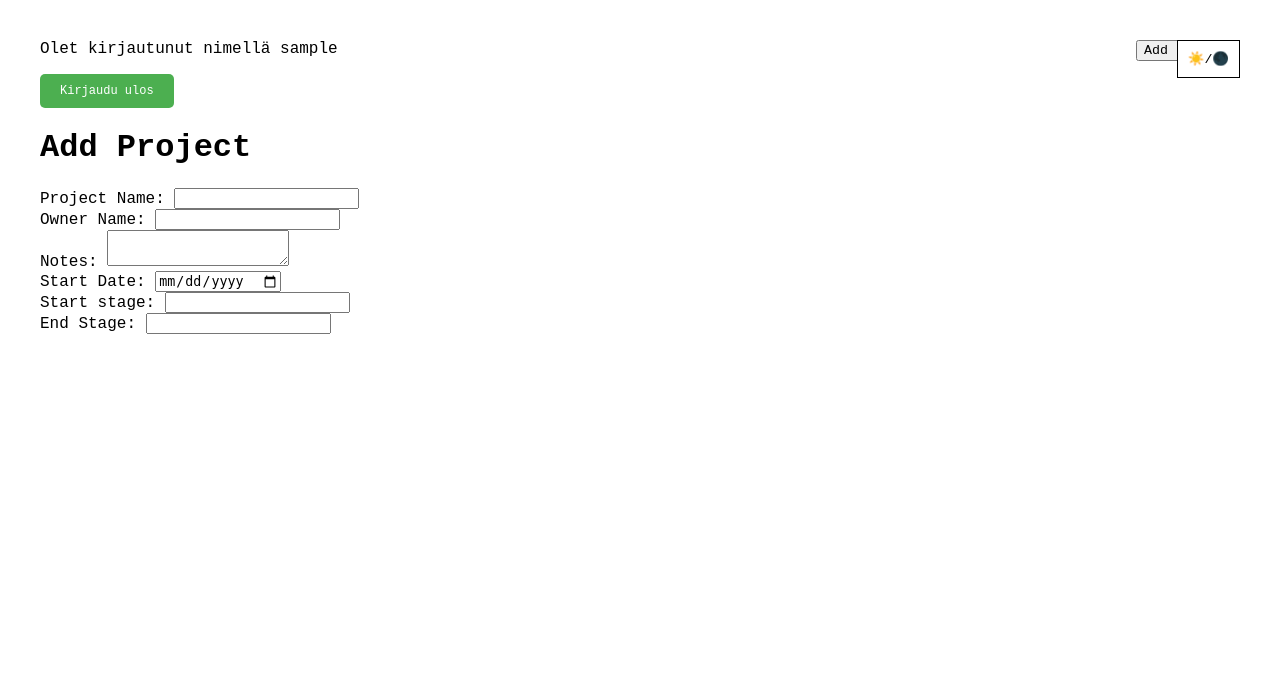
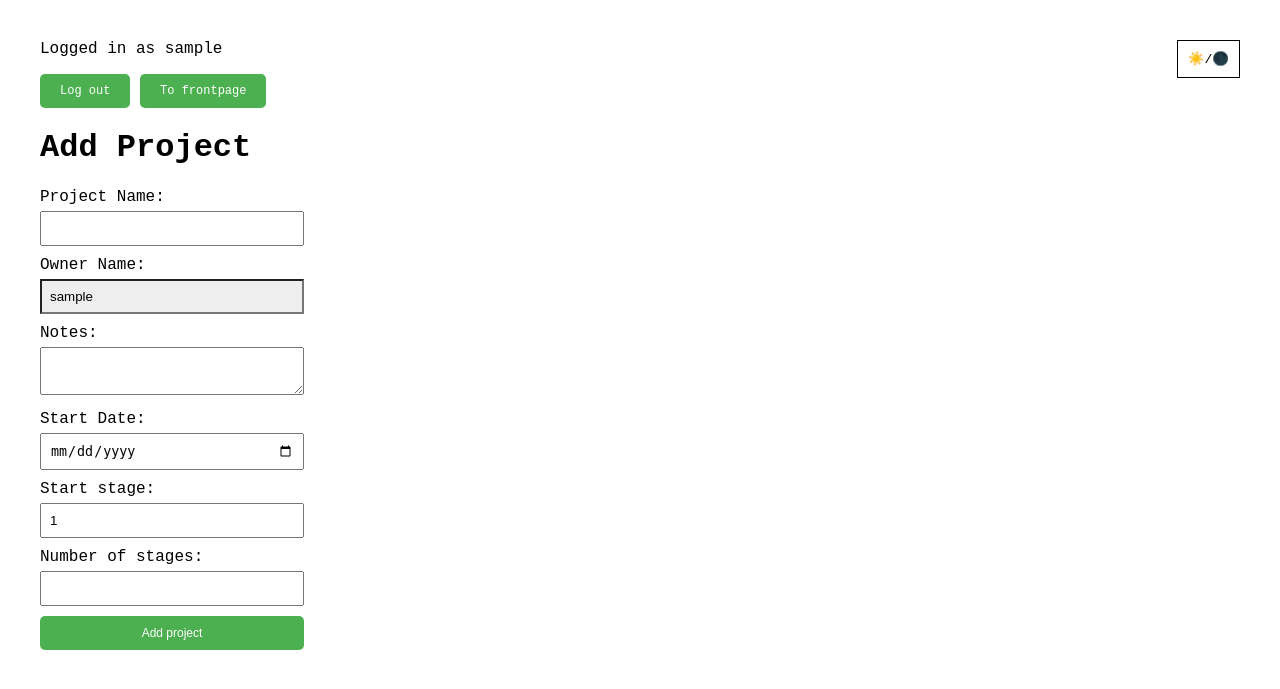
Before and after one commit to attepajula/Web-tietokanta, a Flask app: page /projects in a window 1280 px wide. Shown: the top 689 px of the page. Run offline with Flask 3, Linux system fonts and the light colour scheme; the visitor is signed in with stand-in values (Sample User, id 1).

Commit message:
Switched to English

```diff
--- a/app.py
+++ b/app.py
@@ -49,15 +49,16 @@ def add_new_user():
         try:
             db.session.execute(text(sql), {"username": username, "password": hash_value})
             db.session.commit()
-            flash("Käyttäjä luotu", "success")
+            flash("User created", "success")
         except:
-            flash("Virhe: käyttäjänimi varattu", "error")
+            flash("Username taken", "error")
 
     return redirect("/signup")
 
-@app.route("/add_project", methods=["POST"])
+@app.route("/add_project", methods=["GET", "POST"])
 def add_project():
     if request.method == "POST":
+        print("mentii")
         project_name = request.form["project_name"]
         owner_name = request.form["owner_name"]
         notes = request.form["notes"]
@@ -79,13 +80,16 @@ def add_project():
             "end_stage": end_stage
             }
 
-
-        # Run SQL
-        db.session.execute(text(sql), params)
-        # Commit changes
-        db.session.commit()
-        flash("Projektin tiedot lisätty onnistuneesti.")
-
+        try:
+            # Run SQL
+            db.session.execute(text(sql), params)
+            # Commit changes
+            db.session.commit()
+            flash("Project added success")
+        except:
+            flash("Something went wrong")
+    else:
+        print("sdfsfd")
     return redirect("/projects")
 
 
--- a/templates/projects.html
+++ b/templates/projects.html
@@ -5,6 +5,41 @@
     <meta name="viewport" content="width=device-width, initial-scale=1.0">
     <title>Projektit</title>
     <style>
+        body {
+            font-family: 'Courier New', monospace;
+            margin: 40px;
+            text-align: left;
+            margin-right: 75%; /* Lisätty margin-left sijoittamaan lomake näytön oikeaan reunaan */
+        }
+
+        label {
+            display: block;
+            margin-bottom: 5px;
+        }
+
+        input, textarea {
+            width: calc(100% - 16px);
+            padding: 8px;
+            margin-bottom: 10px;
+            box-sizing: border-box;
+        }
+
+        input[type="submit"] {
+            display: inline-block;
+            padding: 10px 20px;
+            font-size: 12px;
+            text-align: center;
+            text-decoration: none;
+            background-color: #4CAF50; /* Vihreä väri */
+            color: white;
+            border: none;
+            border-radius: 5px;
+            cursor: pointer;
+        }
+
+        input[readonly] {
+            background-color: #eee;
+        }
         a.submit-link {
             display: inline-block;
             padding: 10px 20px;
@@ -16,11 +51,6 @@
             border: none;
             border-radius: 5px;
             cursor: pointer;
-        }
-        body {
-            font-family: 'Courier New', monospace;
-            margin: 40px;
-            text-align: left;
         }
 
         button {
@@ -58,32 +88,33 @@
             </ul>
         {% endif %}
     {% endwith %}
-    <p>Olet kirjautunut nimellä {{ session.username }}</p>
-    <a href="/logout" class="submit-link">Kirjaudu ulos</a>
+    <p>Logged in as {{ session.username }}</p>
+    <a href="/logout" class="submit-link">Log out</a>
+    <a href="/" class="submit-link">To frontpage</a>
     <h1>Add Project</h1>
     <form method="POST" action="/add_project">
         <label for="project_name">Project Name:</label>
         <input type="text" id="project_name" name="project_name" required><br>
 
         <label for="owner_name">Owner Name:</label>
-        <input type="text" id="owner_name" name="owner_name" required><br>
+        <input type="text" id="owner_name" name="owner_name" value="{{session.username}}" readonly><br>
 
         <label for="notes">Notes:</label>
         <textarea id="notes" name="notes"></textarea><br>
 
         <label for="start_date">Start Date:</label>
-        <input type="date" id="start_date" name="start_date"><br>
+        <input type="date" id="start_date" name="start_date" required><br>
 
         <label for="start_stage">Start stage:</label>
-        <input type="text" id="stage" name="start_stage" required><br>
+        <input type="number" id="stage" name="start_stage" value=1 required><br>
 
-        <label for="end_stage">End Stage:</label>
-        <input type="int" id="stage" name="end_stage" required><br>
+        <label for="end_stage">Number of stages:</label>
+        <input type="number" id="stage" name="end_stage" required><br>
 
-        <button type="submit">Add Project</button>
+        <input type="submit" value="Add project">
     </form>
 {% else %}
-    <a href="/" class="submit-link">Jotain meni vikaan, siirry etusivulle</a>
+    <a href="/" class="submit-link">Log in</a>
 {% endif %}
 <button class="toggle-btn" onclick="toggleDarkMode()">☀️/🌑</button>
     <script>
```
Also changed, not shown: templates/index.html (+8 -8 lines), templates/signup.html (added, +31 -0 lines), templates/resources.html (added).
